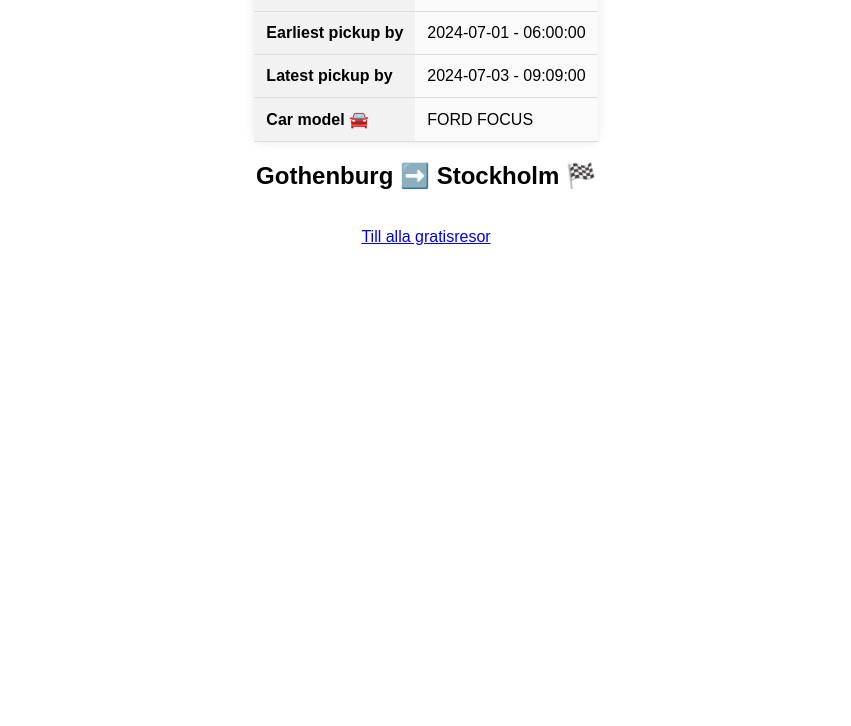
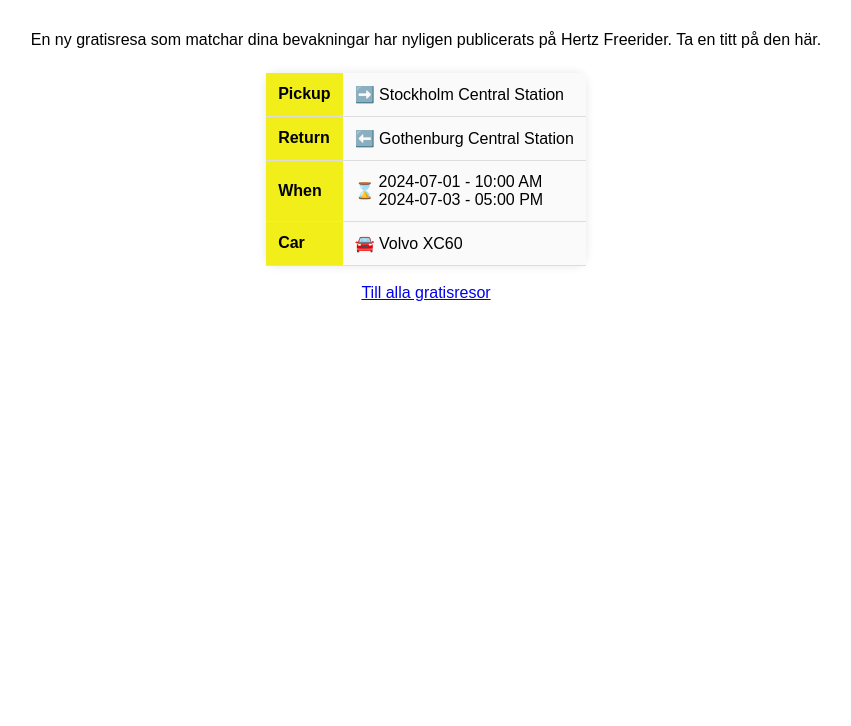
Before and after one commit to jeth318/freerider-alerts, a website: page src/dev/index.html in a window 1280 px wide. Shown: the part 74-800 px from the top of the page, without its empty margins (214-1065 px from the left). Drawn offline with Linux system fonts and the light colour scheme.

Commit message:
Update styleing

```diff
--- a/src/dev/index.html
+++ b/src/dev/index.html
@@ -1,10 +1,6 @@
-<!DOCTYPE html>
-<html lang="en">
+<html>
 
 <head>
-    <meta charset="UTF-8">
-    <meta name="viewport" content="width=device-width, initial-scale=1.0">
-    <title>Car Rental Information</title>
     <style>
         body {
             font-family: Arial, sans-serif;
@@ -18,11 +14,25 @@
 
         .container {
             border-radius: 8px;
-            box-shadow: 0 0 10px rgba(0, 0, 0, 0.1);
+            display: flex;
+            flex-direction: column;
+            align-items: center;
+        }
+
+        .time-container {
+            display: flex;
+            flex-direction: row;
+            justify-content: left;
+            align-items: center;
+        }
+
+        .hourglass-container {
+            margin-right: 4px;
         }
 
         table {
-            width: 100%;
+            border-radius: 12px;
+            box-shadow: 0 0 10px rgba(0, 0, 0, 0.1);
             border-collapse: collapse;
         }
 
@@ -30,12 +40,11 @@
         td {
             padding: 12px;
             text-align: left;
-            /* Align text to the right */
             border-bottom: 1px solid #ddd;
         }
 
         th {
-            background-color: #f2f2f2;
+            background-color: #f1ee19;
             font-weight: bold;
         }
 
@@ -51,30 +60,40 @@
 
 <body>
     <div class="container">
+        <div>
+            <h1>🚗💨</h1>
+        </div>
+        <p style="padding: 8px;">
+            En ny gratisresa som matchar dina bevakningar har nyligen publicerats på Hertz Freerider. Ta en titt på den
+            här.
+        </p>
         <table>
             <tr>
-                <th>Pickup at</th>
-                <td>Gothenburg</td>
+                <th>Pickup</th>
+                <td>➡️ Stockholm Central Station</td>
             </tr>
             <tr>
-                <th>Return at</th>
-                <td>Stockholm</td>
+                <th>Return</th>
+                <td>⬅️ Gothenburg Central Station</td>
             </tr>
             <tr>
-                <th>Earliest pickup by</th>
-                <td>2024-07-01 - 06:00:00</td>
+                <th>When</th>
+                <td>
+                    <div class="time-container">
+                        <div class="hourglass-container">⌛</div>
+                        <div>
+                            <div>2024-07-01 - 10:00 AM</div>
+                            <div>2024-07-03 - 05:00 PM</div>
+                        </div>
+                    </div>
+                </td>
             </tr>
             <tr>
-                <th>Latest pickup by</th>
-                <td>2024-07-03 - 09:09:00</td>
-            </tr>
-            <tr>
-                <th>Car model 🚘</th>
-                <td>FORD FOCUS</td>
+                <th>Car</th>
+                <td>🚘 Volvo XC60</td>
             </tr>
         </table>
     </div>
-    <h2>Gothenburg ➡️ Stockholm 🏁</h2>
     <br>
     <a href="https://www.hertzfreerider.se/sv-se">Till alla gratisresor</a>
 </body>
--- a/src/nodemailer/index.ts
+++ b/src/nodemailer/index.ts
@@ -91,7 +91,8 @@
   <br>
   <a href="https://www.hertzfreerider.se/sv-se">Till alla gratisresor</a>
 </body>
-</html>`;
+</html>
+`;
 };
 
 export const sendEmail = (ride: TransportData) => {
```
Also changed, not shown: src/nodemailer/template.util.ts (+4 -4 lines).
